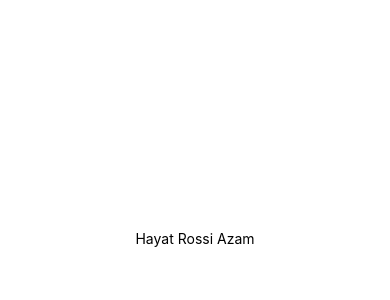
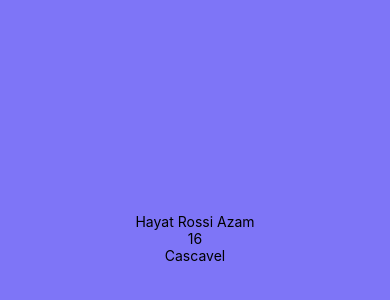
Before and after one commit to hayatodofreefire/mobile.hayat, a React Native app in the folder app-laboratorio/: screen / in a window 390 px wide. Shown: the part 184-484 px from the top of the page. Built offline with nearby package versions, Linux system fonts and the light colour scheme.

Commit message:
exe 3 feito

```diff
--- a/app-laboratorio/App.js
+++ b/app-laboratorio/App.js
@@ -1,11 +1,17 @@
 import { StyleSheet, Text, View } from 'react-native';
 
-const nome = 'Hayat Rossi Azam';
+const eu = {
+  nome: 'Hayat Rossi Azam',
+  idade: 16,
+  cidade: 'Cascavel',
+};
 
 export default function App() {
   return (
     <View style={styles.container}>
-      <Text>{nome}</Text>
+      <Text>{eu.nome}</Text>
+      <Text>{eu.idade}</Text>
+      <Text>{eu.cidade}</Text>
     </View>
   );
 }
@@ -13,7 +19,7 @@ export default function App() {
 const styles = StyleSheet.create({
   container: {
     flex: 1,
-    backgroundColor: '#fff',
+    backgroundColor: '#7e75f7',
     alignItems: 'center',
     justifyContent: 'center',
   },
```
